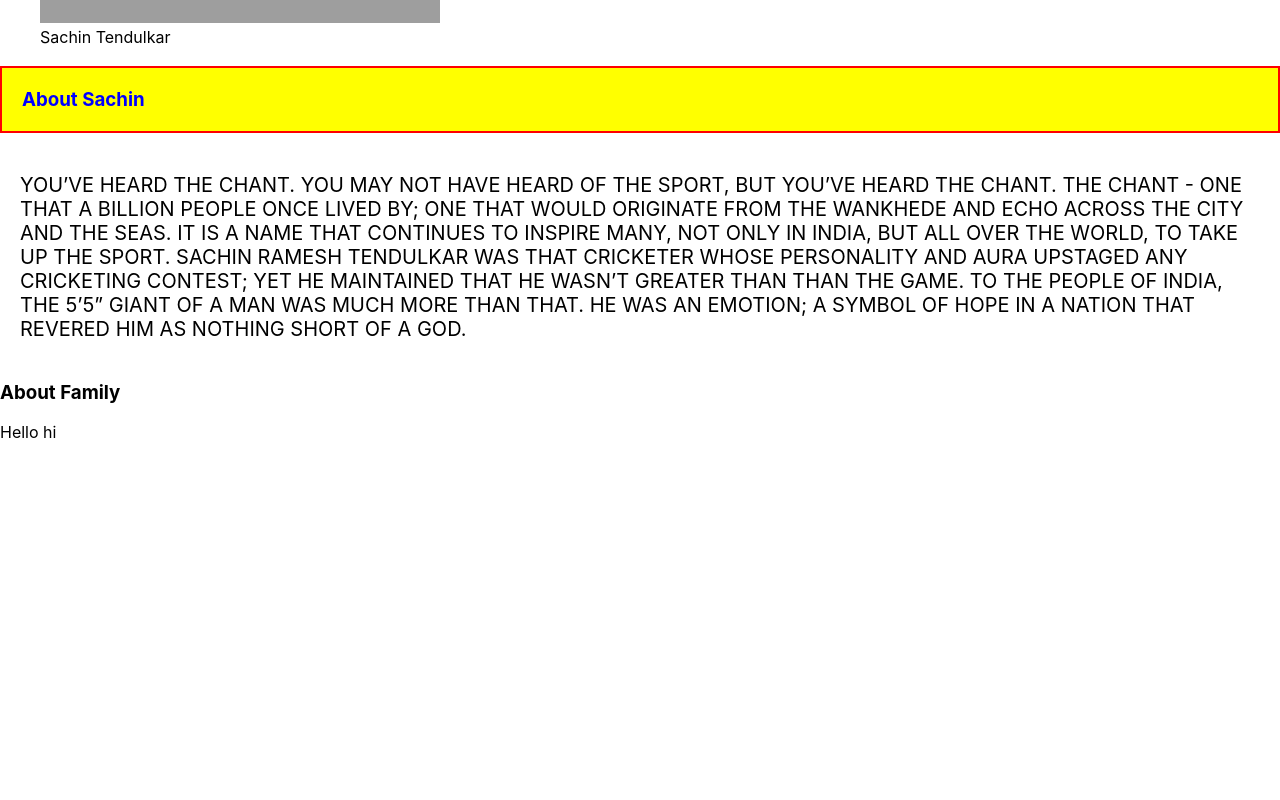
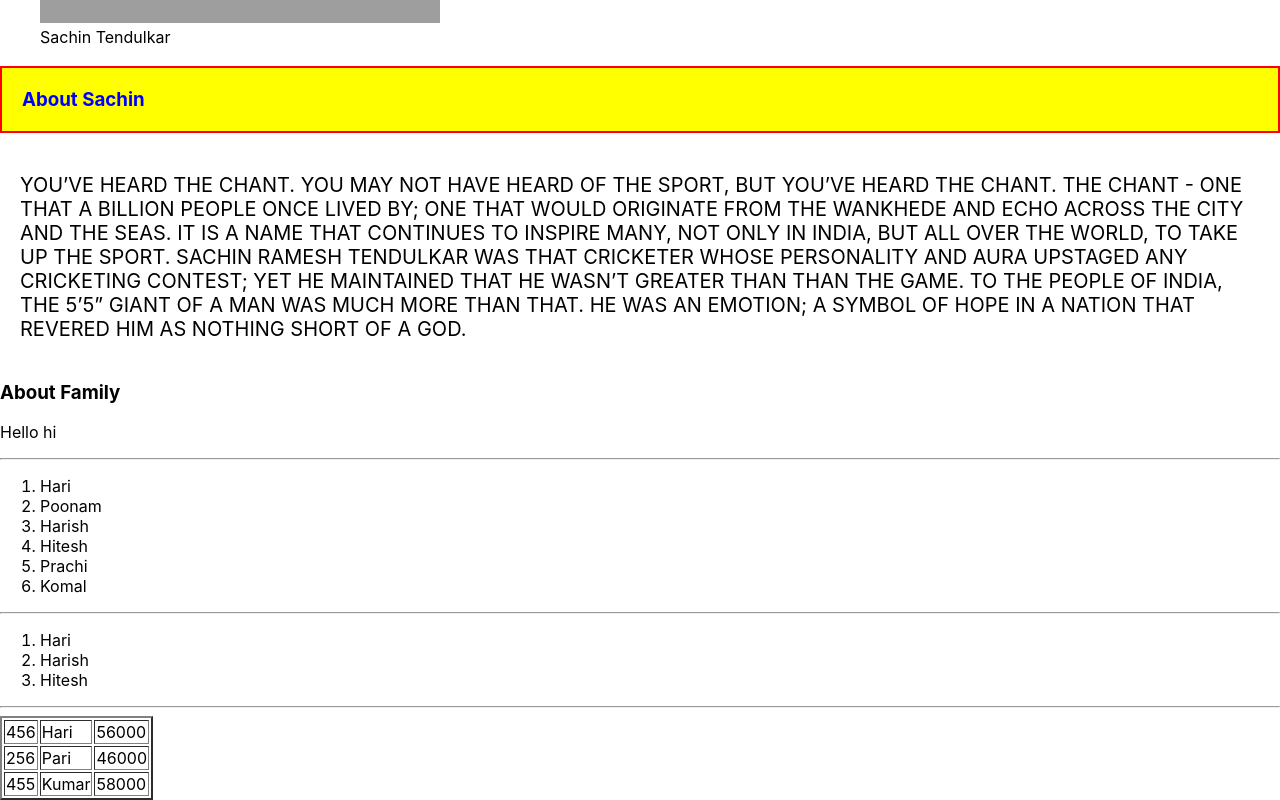
Before and after one commit to kokanevina/React_June-22-Repository, a React (Create React App) app in the folder REACT/reactcomponents/: page / in a window 1280 px wide. Shown: the part 346-1146 px from the top of the page. Before the commit the page ends 804 px from the top, so only its background shows below. Built offline with nearby package versions, Linux system fonts and the light colour scheme; grey boxes are pictures that could not be loaded.

Commit message:
Components
Map

```diff
--- a/REACT/reactcomponents/src/App.js
+++ b/REACT/reactcomponents/src/App.js
@@ -1,5 +1,7 @@
 import React from 'react';
 import './App.css';
+import { FilterList, OrderList } from './ArrayComponent/OrderList';
+import { TableD } from './ArrayComponent/TableD';
 import {Info} from './InfoComponent/Info';
 function App(){
   let cricker="Sachin Tendulkarrrrr";
@@ -16,7 +18,12 @@
       </section>
       <Info></Info>
       </article>
-
+      <hr></hr>
+      <OrderList></OrderList>
+      <hr></hr>
+      <FilterList></FilterList>
+      <hr></hr>
+      <TableD></TableD>
     </React.Fragment>
   );
 }
--- /dev/null
+++ b/REACT/reactcomponents/src/ArrayComponent/OrderList.js
@@ -0,0 +1,27 @@
+
+
+export function OrderList(){
+    let empNames=['Hari','Poonam','Harish','Hitesh','Prachi','Komal'];
+    return (
+        <ol>
+            {
+                empNames.map(ele=>{
+                    return(<li>{ele}</li>)  /* created, appeded in OL , innerText, textContext, textNode*/
+                })
+            }
+        </ol>
+    );
+}
+export function FilterList(){
+    /* display only those employees who are starting with H*/
+    let empNames=['Hari','Poonam','Harish','Hitesh','Prachi','Komal'];
+    return (
+        <ol>
+            {
+                empNames.filter(ele=>ele.startsWith('H')).map(ele=>{
+                    return(<li>{ele}</li>)  /* created, appeded in OL , innerText, textContext, textNode*/
+                })
+            }
+        </ol>
+    );
+}
--- /dev/null
+++ b/REACT/reactcomponents/src/ArrayComponent/TableD.js
@@ -0,0 +1,32 @@
+
+export function TableD(){
+
+  let empArray=[
+    {
+        eid:456,
+        ename:'Hari',
+        empSalary:56000
+    },
+    {
+        eid:256,
+        ename:'Pari',
+        empSalary:46000
+    },
+    {
+        eid:455,
+        ename:'Kumar',
+        empSalary:58000
+    }
+  ];
+
+  return (
+    <table border="2">
+        <tbody>{
+            empArray.map(empobj=>{
+                return (<tr><td>{empobj.eid}</td><td>{empobj.ename}</td><td>{empobj.empSalary}</td></tr>)
+            })
+        }
+        </tbody>
+    </table>
+  );
+}
```
